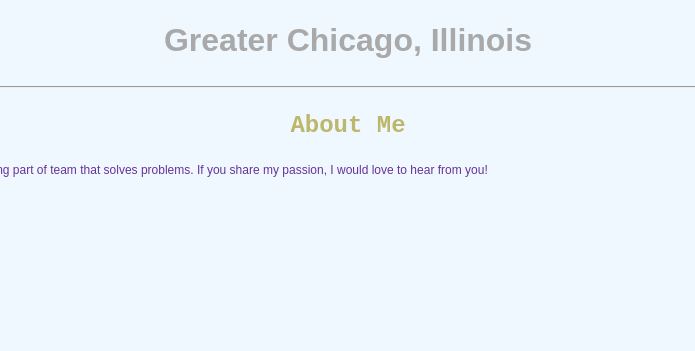
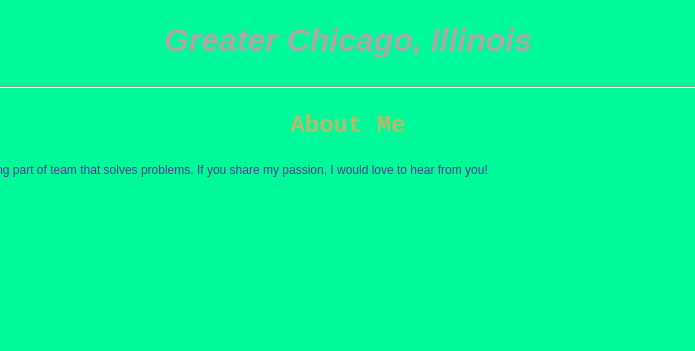
Before and after one commit to billusilton/bizcard2, a plain HTML site: page index.html in a window 1280 px wide. Shown: the part 879-1230 px from the top of the page, without its empty margins (292-987 px from the left). Drawn offline with Linux system fonts and the light colour scheme; a script that the page names is missing.

Commit message:
Minor tweaks

```diff
--- a/index.html
+++ b/index.html
@@ -4,7 +4,7 @@
     <meta charset="utf-8">
     <meta name="viewport" content="width=device-width">
 <!--Standard <head> with relevant <title> -->
-    <title>Online Business Card</title>
+    <title>Bill Usilton</title>
     <link href="style.css" rel="stylesheet" type="text/css" />
   </head>
   <body>
@@ -12,7 +12,7 @@
       <img src="images/DCSO-Headshot.jpg" class="center" />
 <!-- Name & Location, name in h1 for SEO, text centered -->
       <h1 class="text-center">Bill Usilton</h1>
-       <h2 class="text-center">Greater Chicago, Illinois</h2>
+       <h2 class="text-center"><em>Greater Chicago, Illinois</em></h2>
        <hr>
 	  </header>
 
--- a/style.css
+++ b/style.css
@@ -1,5 +1,5 @@
 body {
-  background-color : aliceblue
+  background-color : mediumspringgreen
 }
 /* Text align property for use in page */
 .text-center {
@@ -36,3 +36,7 @@ p, li {
   margin-right: auto;
   width: 50%;
 }
+/* Links that have been visited */
+a:visited {
+  color: green;
+}
```
